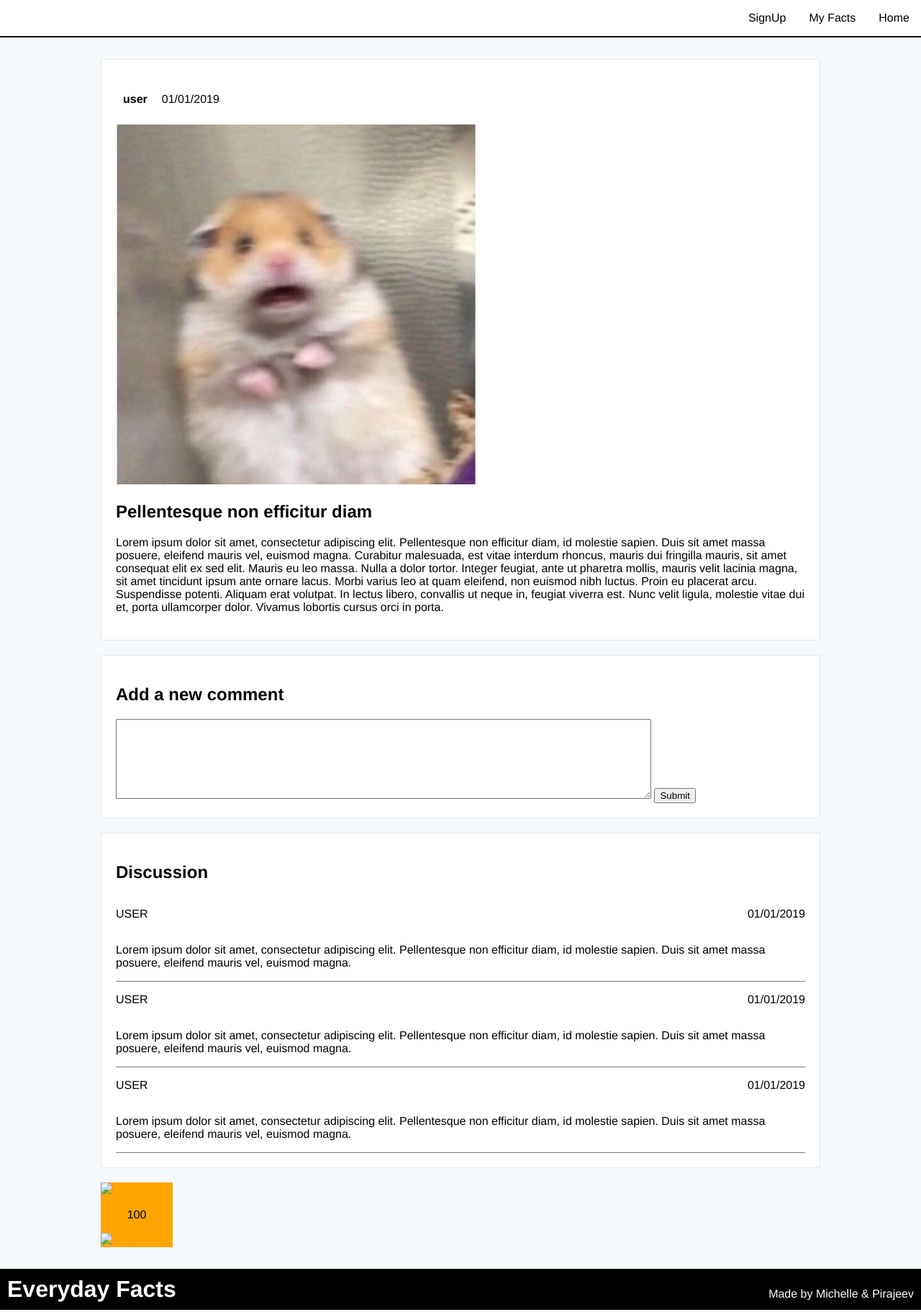
After one commit to PirajeevP/everydayFacts, a PHP site: page /post.html in a window 1280 px wide. The commit adds this page. Shown: the whole page at 72% size. Run offline with PHP 8.4, Linux system fonts and the light colour scheme.

Commit message:
Fixed post section alignment
Fixed spacing and alignment + footer in post.html and post.css

```diff
--- a/css/post.css
+++ b/css/post.css
@@ -1,6 +1,6 @@
 body{
     background-color: #f5fafd;
-    max-width: 1000px;
+
     margin:auto;
     font-family: Arial, Helvetica, sans-serif;
 }
@@ -33,6 +33,7 @@ footer{
     background-color: black;
     bottom: 0px;
     padding: 10px;
+    margin-top: 20px;
 }
 
 footer p, footer h1{
@@ -49,7 +50,9 @@ footer p{
     padding: 10px;
     padding: 10px;
     display: block;
-    margin-top: 10px;
+    margin-top: 20px;
+    max-width: 1000px;
+    margin: auto;
 }
 
 
@@ -94,7 +97,8 @@ footer p{
 .column {
     display: flex;
     flex-direction: column;
-    flex: 5 2 20em;
+    flex: 15 2 20em;
+    margin-top: 20px;
   }
 
   .column-1 {
@@ -102,6 +106,7 @@ footer p{
     flex-direction: column;
     flex-basis: 100%;
     flex: 1 1 20em;
+    margin-top: 20px;
   }
 
 .new-comment{
--- a/css/style.css
+++ b/css/style.css
@@ -3,6 +3,7 @@ html{
     margin: 0;
     width: 100%;
 }
+
 body{
     background-color: #f5fafd;
 }
--- a/newpost.html
+++ /dev/null
@@ -1,4 +0,0 @@
-<!DOCTYPE html>
-<html>
-<!-- This file contains page where users make a new post, leave comments, and rate.-->
-</html>
--- /dev/null
+++ b/post.html
@@ -0,0 +1,119 @@
+<!DOCTYPE html>
+<html>
+<!-- This file contains page where users can view the post, leave comments, and rate.-->
+
+<head>
+    <title>EverydayFacts</title>
+    <link href="css/post.css" type="text/css" rel="stylesheet">
+    <link href="sample.css" type="text/css" rel="stylesheet">
+</head>
+
+
+<body>
+    <!-- <nav class=top-nav>
+        <div class="menu"></div>
+
+        <h1>EverydayFacts</h1>
+        <ul class="right-links">
+            <li><a href="#">Link</a></li>
+            <li><button class="button">Damn</button></li>
+        </ul>
+        </div>
+    </nav> -->
+
+    <div class="top">
+        <ul>
+            <li><a>Home</a></li>
+            <li><a>My Facts</a></li>
+            <li><a>SignUp</a></li>
+        </ul>
+    </div>
+
+
+    <div class="content-area">
+        <div class="row">
+            <div class="column">
+                <div class="article">
+                    <ul class="userinfo">
+                        <li>
+                            <p style="font-weight:bold;">user</p>
+                        </li>
+                        <li>
+                            <p>01/01/2019</p>
+                        </li>
+                    </ul>
+
+                    <img src="images/hamster.jpg">
+                    <h2 class="userinfo-title">Pellentesque non efficitur diam</h2>
+                    <p>
+                        Lorem ipsum dolor sit amet, consectetur adipiscing elit.
+                        Pellentesque non efficitur diam, id molestie sapien.
+                        Duis sit amet massa posuere, eleifend mauris vel, euismod magna.
+                        Curabitur malesuada, est vitae interdum rhoncus, mauris dui fringilla mauris,
+                        sit amet consequat elit ex sed elit. Mauris eu leo massa. Nulla a dolor tortor. Integer feugiat,
+                        ante ut pharetra mollis, mauris velit lacinia magna, sit amet tincidunt ipsum ante ornare lacus.
+                        Morbi varius leo at quam eleifend, non euismod nibh luctus. Proin eu placerat arcu. Suspendisse
+                        potenti. Aliquam erat volutpat. In lectus libero, convallis ut neque in, feugiat viverra est.
+                        Nunc velit ligula,
+                        molestie vitae dui et, porta ullamcorper dolor. Vivamus lobortis
+                        cursus orci in porta.
+
+                    </p>
+                </div>
+
+                <div class="new-comment">
+                    <h2>Add a new comment</h2>
+                    <textarea rows="7" cols="90" name="user-comment"></textarea>
+                    <button class="button">Submit</button>
+                </div>
+
+                <div class="comments-area">
+                    <h2>Discussion</h2>
+                    <div class="comment">
+                        <p class="userinfo-name">USER</p>
+                        <p class="userinfo-date">01/01/2019</p>
+                        <p class="userinfo-comment">
+                            Lorem ipsum dolor sit amet, consectetur adipiscing elit.
+                            Pellentesque non efficitur diam, id molestie sapien.
+                            Duis sit amet massa posuere, eleifend mauris vel, euismod magna.
+                        </p>
+                    </div>
+                    <div class="comment">
+                        <p class="userinfo-name">USER</p>
+                        <p class="userinfo-date">01/01/2019</p>
+                        <p class="userinfo-comment">
+                            Lorem ipsum dolor sit amet, consectetur adipiscing elit.
+                            Pellentesque non efficitur diam, id molestie sapien.
+                            Duis sit amet massa posuere, eleifend mauris vel, euismod magna.
+                        </p>
+                    </div>
+                    <div class="comment">
+                        <p class="userinfo-name">USER</p>
+                        <p class="userinfo-date">01/01/2019</p>
+                        <p class="userinfo-comment">
+                            Lorem ipsum dolor sit amet, consectetur adipiscing elit.
+                            Pellentesque non efficitur diam, id molestie sapien.
+                            Duis sit amet massa posuere, eleifend mauris vel, euismod magna.
+                        </p>
+                    </div>
+                </div>
+            </div>
+
+
+            <div class="column-1">
+                <div class="rating">
+                    <img src="#">
+                    <p>100</p>
+                    <img src="#">
+                </div>
+            </div>
+        </div>
+    </div>
+</body>
+
+<footer>
+    <h1>Everyday Facts</h1>
+    <p>Made by Michelle & Pirajeev</p>
+</footer>
+
+</html>
```
Also changed, not shown: 1 other file.
